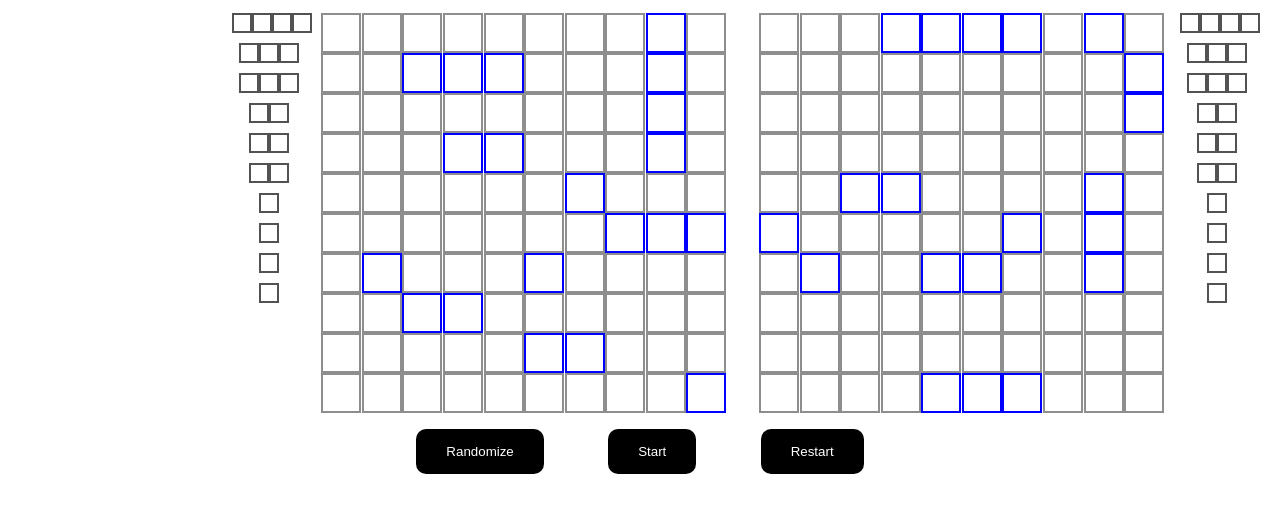
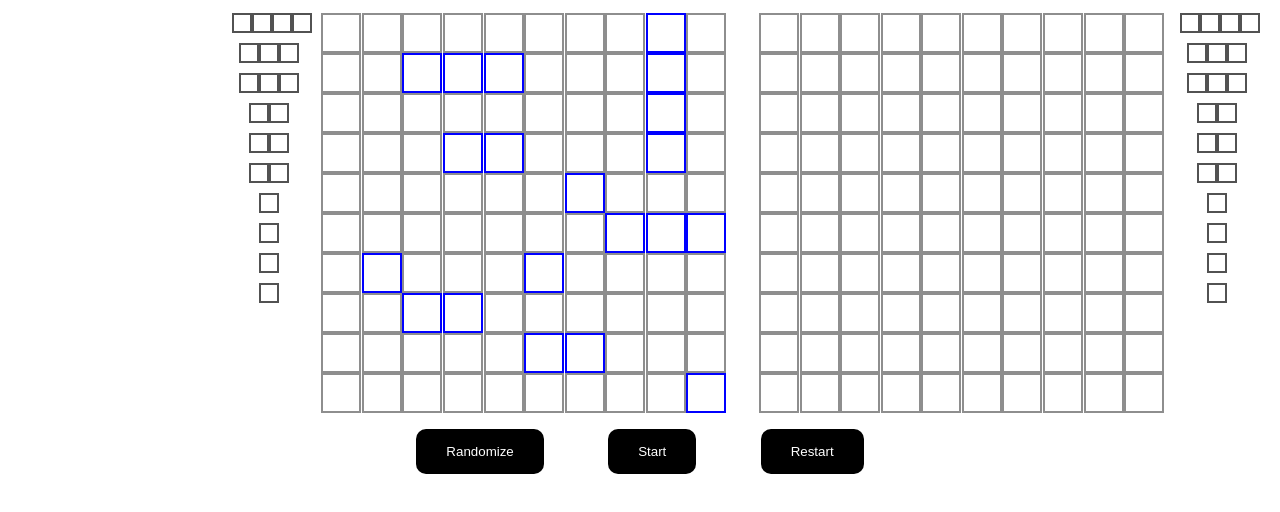
Before and after one commit to rasooli451/Battleship, a website built with webpack: page source/index.html in a window 1280 px wide. Shown: the part 220-732 px from the top of the page. Built offline with nearby package versions, Linux system fonts and the light colour scheme.

Commit message:
added styling to cover opponenet's board

```diff
--- a/source/style.css
+++ b/source/style.css
@@ -181,3 +181,9 @@ button:hover:disabled{
     top: 40%;
     left: 0;
 }
+
+
+.covered{
+    border-color: unset;
+    border-color: rgba(0, 0, 0, 0.445);
+}
```
